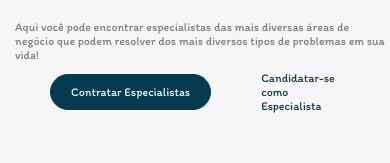
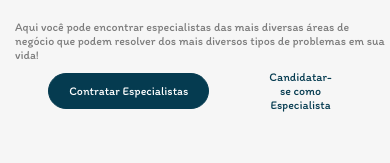
Before and after one commit to RA4Z/server-of-business, a React (Create React App) app: page / in a window 390 px wide. Shown: the part 304-467 px from the top of the page. Built offline with nearby package versions, Linux system fonts and the light colour scheme.

Commit message:
Alterando margin do botão em resolução mobile

```diff
--- a/src/pages/Home/Home.module.scss
+++ b/src/pages/Home/Home.module.scss
@@ -64,8 +64,10 @@
         color: $primary;
         font-size: calc(12px + 1vmin);
         cursor: pointer;
+        text-align: center;
         @media(max-width: $mobile) {
             font-size: calc(8px + 1vmin);
+            margin: 10px;
         }
     }
     @media(max-width: $mobile) {
```
